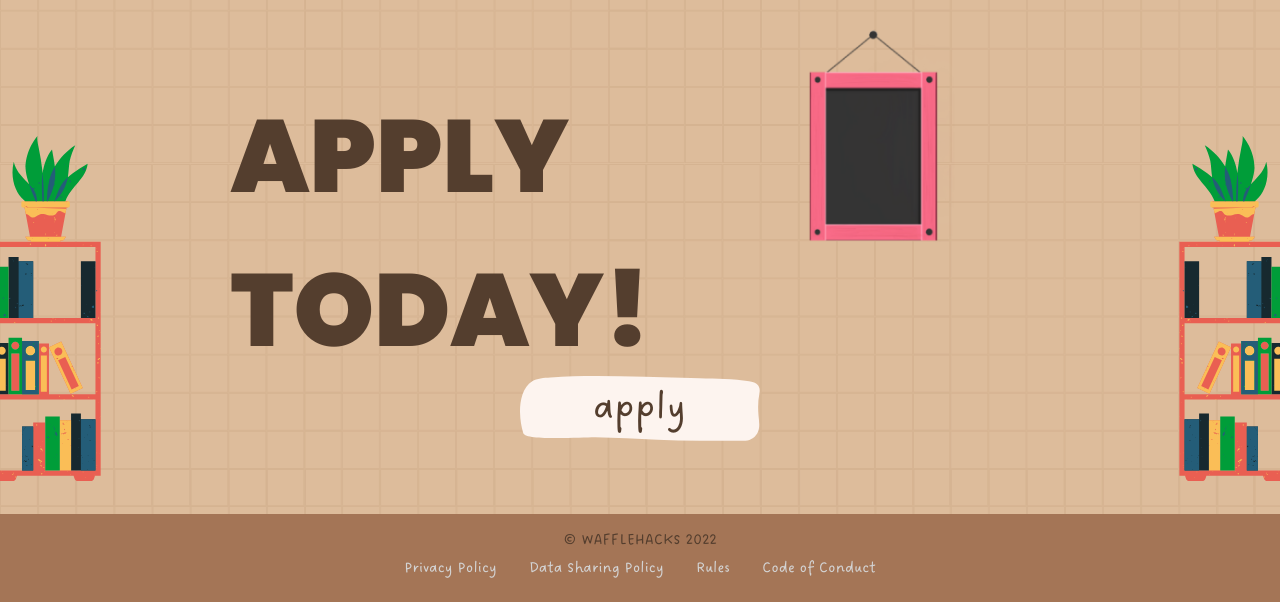
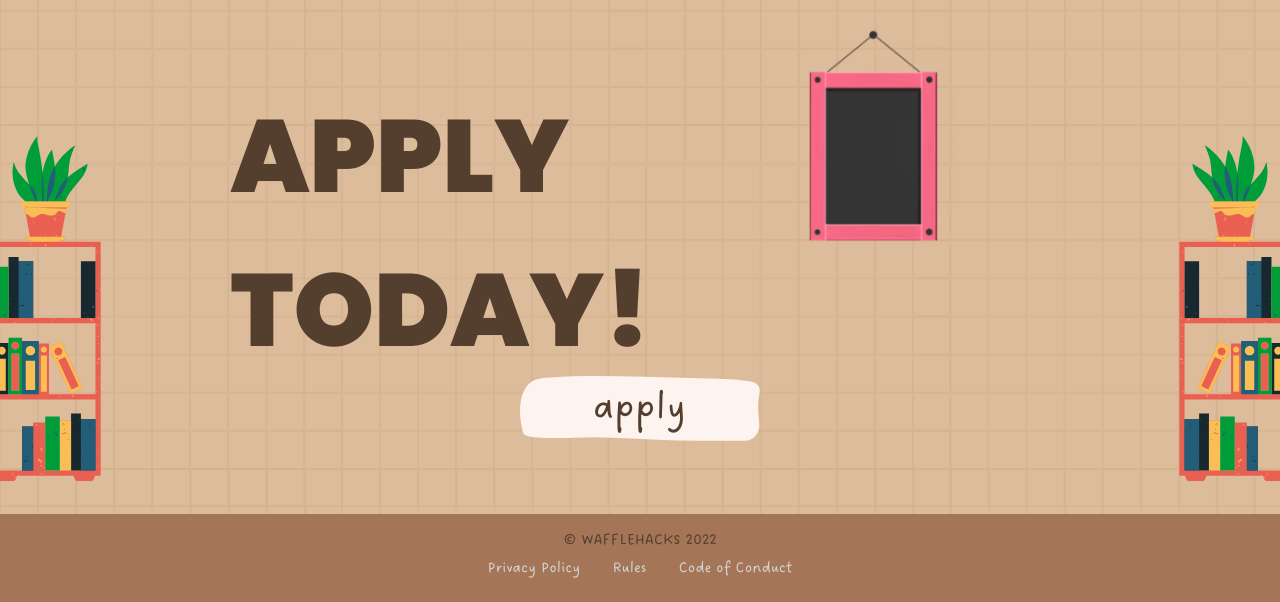
Before and after one commit to WaffleHacks/website-2022, a Gatsby site: page / in a window 1280 px wide. Shown: the part 3724-4326 px from the top of the page. Built offline with nearby package versions, Linux system fonts and the light colour scheme; Gatsby itself is replaced by a stand-in of ours.

Commit message:
Remove data sharing policy

```diff
--- a/src/components/Footer.js
+++ b/src/components/Footer.js
@@ -6,7 +6,6 @@ const Footer = () => (
     <span>&copy; WAFFLEHACKS 2022</span>
     <div className="footer-links">
       <a className="footer-link" href="/privacy-policy">Privacy Policy</a>
-      <a className="footer-link" href="/data-sharing">Data Sharing Policy</a>
       <a className="footer-link" href="/rules">Rules</a>
       <a className="footer-link" href="/code-of-conduct">Code of Conduct</a>
     </div>
```
